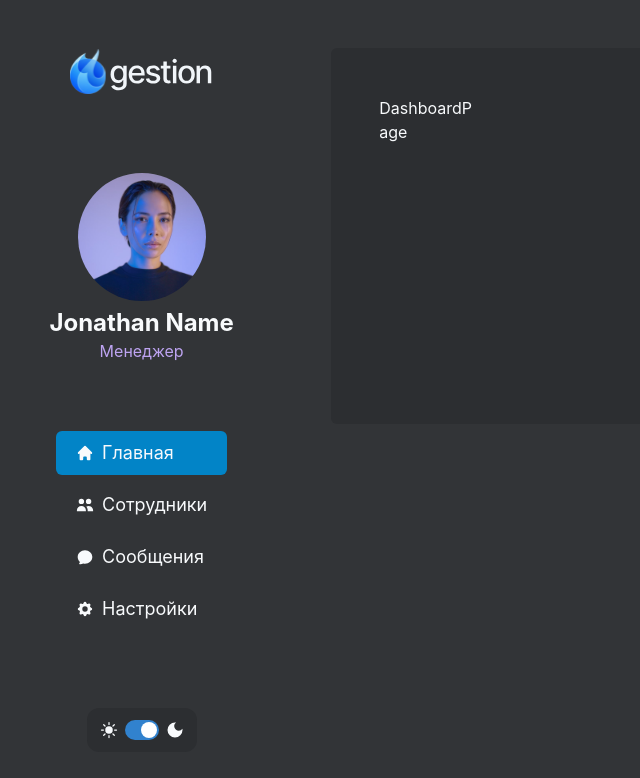
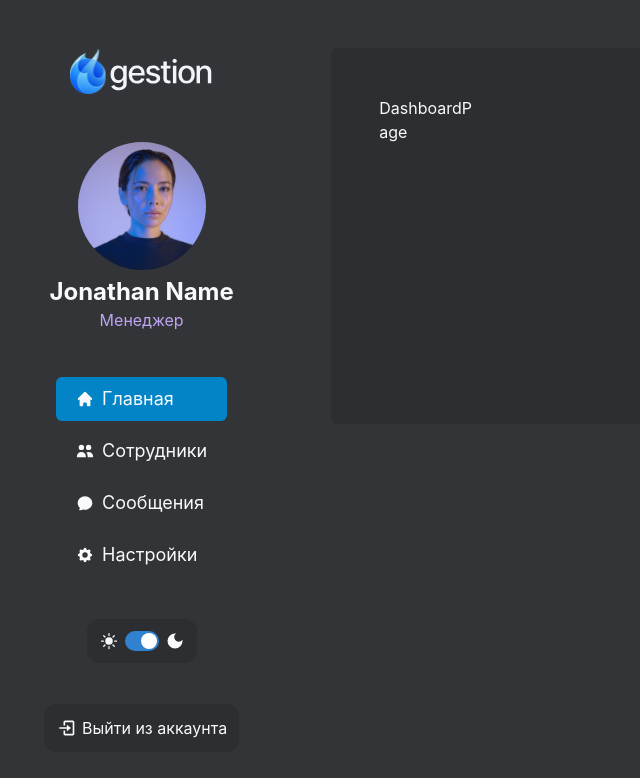
Before and after one commit to shtramvasov/gestion-cms, a React (Vite) app: page / in a window 1280 px wide. Shown: the top 778 px of the page, without its empty margins (0-640 px from the left). Built offline with nearby package versions, Linux system fonts and the light colour scheme.

Commit message:
added LogoutButton layout component

```diff
--- a/src/components/Avatar/Avatar.module.scss
+++ b/src/components/Avatar/Avatar.module.scss
@@ -2,7 +2,7 @@
 	@apply flex order-3 md:order-2 justify-between md:flex-col items-center gap-1.5 ;
 
 	&.sidebar {
-		@apply md:pt-6 lg:pt-8 2xl:pt-20;
+		@apply md:py-1 2xl:py-10;
 	}
 
 	.avatar {
--- a/src/components/Layout/DarkModeToggle/DarkModeToggle.module.scss
+++ b/src/components/Layout/DarkModeToggle/DarkModeToggle.module.scss
@@ -1,6 +1,6 @@
 .container {
 	@apply hidden md:flex items-center
-  mt-8 2xl:mt-32 order-4 gap-1.5 p-3
+  order-4 gap-1.5 p-3
   rounded-xl text-xl
 bg-slate-200 text-slate-700 dark:text-slate-50 dark:bg-gest-slate-800;
 }
--- a/src/components/Layout/DarkModeToggle/DarkModeToggle.tsx
+++ b/src/components/Layout/DarkModeToggle/DarkModeToggle.tsx
@@ -6,11 +6,11 @@ import styles from './DarkModeToggle.module.scss'
 import { useDarkMode } from '@hooks/useDarkMode'
 
 const DarkModeToggle: FC = () => {
-	const { toggle, isDarkMode } = useDarkMode()
+	const { toggle, theme } = useDarkMode()
 	return (
 		<div className={styles.container}>
 			<HiSun />
-			<Switch isChecked={isDarkMode} size='md' onChange={toggle} />
+			<Switch isChecked={theme == 'dark'} size='md' onChange={toggle} />
 			<MdDarkMode />
 		</div>
 	)
--- /dev/null
+++ b/src/components/Layout/LogoutButton/LogoutButton.module.scss
@@ -0,0 +1,12 @@
+.logout {
+	@apply order-5 hidden md:flex p-3 cursor-pointer transition
+  rounded-xl text-xl items-center gap-1.5 bg-slate-200 text-slate-700 dark:text-slate-50 dark:bg-gest-slate-800;
+
+	span {
+		@apply text-base;
+	}
+
+	&:hover {
+		@apply bg-slate-300 text-slate-600 dark:bg-gest-slate-600 dark:text-slate-100;
+	}
+}
--- /dev/null
+++ b/src/components/Layout/LogoutButton/LogoutButton.tsx
@@ -0,0 +1,14 @@
+import { FC } from 'react'
+import { BiLogIn } from 'react-icons/bi'
+import styles from './LogoutButton.module.scss'
+
+const LogoutButton: FC = () => {
+	return (
+		<div className={styles.logout}>
+			<BiLogIn />
+			<span>Выйти из аккаунта</span>
+		</div>
+	)
+}
+
+export default LogoutButton
--- a/src/components/Layout/Navigation/Navigation.module.scss
+++ b/src/components/Layout/Navigation/Navigation.module.scss
@@ -1,3 +1,3 @@
 .nav {
-	@apply flex order-2 md:flex-col gap-4 md:gap-2 2xl:gap-4 md:pt-6 2xl:pt-6 md:px-14;
+	@apply flex order-2 md:flex-col gap-4 md:gap-2 2xl:gap-4 md:px-14 2xl:pb-28;
 }
--- a/src/components/Layout/Sidebar/Sidebar.tsx
+++ b/src/components/Layout/Sidebar/Sidebar.tsx
@@ -2,7 +2,8 @@ import { FC } from 'react'
 import Avatar from '@components/Avatar/Avatar'
 import Logo from '@components/Logo/Logo'
 import Navigation from '@components/Layout/Navigation/Navigation'
-import DarkModeToggle from '../DarkModeToggle/DarkModeToggle'
+import DarkModeToggle from '@components/Layout/DarkModeToggle/DarkModeToggle'
+import LogoutButton from '@components/Layout/LogoutButton/LogoutButton'
 import { NavigationData as data } from '@components/Layout/Navigation/Navigation.data'
 import styles from './Sidebar.module.scss'
 
@@ -13,6 +14,7 @@ const Sidebar: FC = () => {
 			<Avatar size='md' sidebar />
 			<Navigation links={data} />
 			<DarkModeToggle />
+			<LogoutButton />
 		</aside>
 	)
 }
--- a/src/hooks/useDarkMode.ts
+++ b/src/hooks/useDarkMode.ts
@@ -2,12 +2,14 @@ import { useEffect, useState } from 'react'
 
 export const useDarkMode = () => {
 	//#TODO: LocalStorage persist
-	const [isDarkMode, setDarkMode] = useState<boolean>(true)
+	const [theme, setTheme] = useState<'dark' | 'light'>(localStorage.mode ?? 'dark')
+	const mode = theme == 'dark' ? 'light' : 'dark'
 
 	useEffect(() => {
 		const root = window.document.documentElement
-		isDarkMode ? root.classList.add('dark') : root.classList.remove('dark')
-	}, [isDarkMode])
+		theme == 'dark' ? root.classList.add('dark') : root.classList.remove('dark')
+		localStorage.setItem('mode', theme)
+	}, [theme, mode])
 
-	return { isDarkMode, toggle: () => setDarkMode(prev => !prev) }
+	return { theme, toggle: () => setTheme(mode) }
 }
```
Also changed, not shown: src/components/Layout/Sidebar/Sidebar.module.scss (line endings or trailing spaces), src/components/Logo/Logo.module.scss (line endings or trailing spaces).
